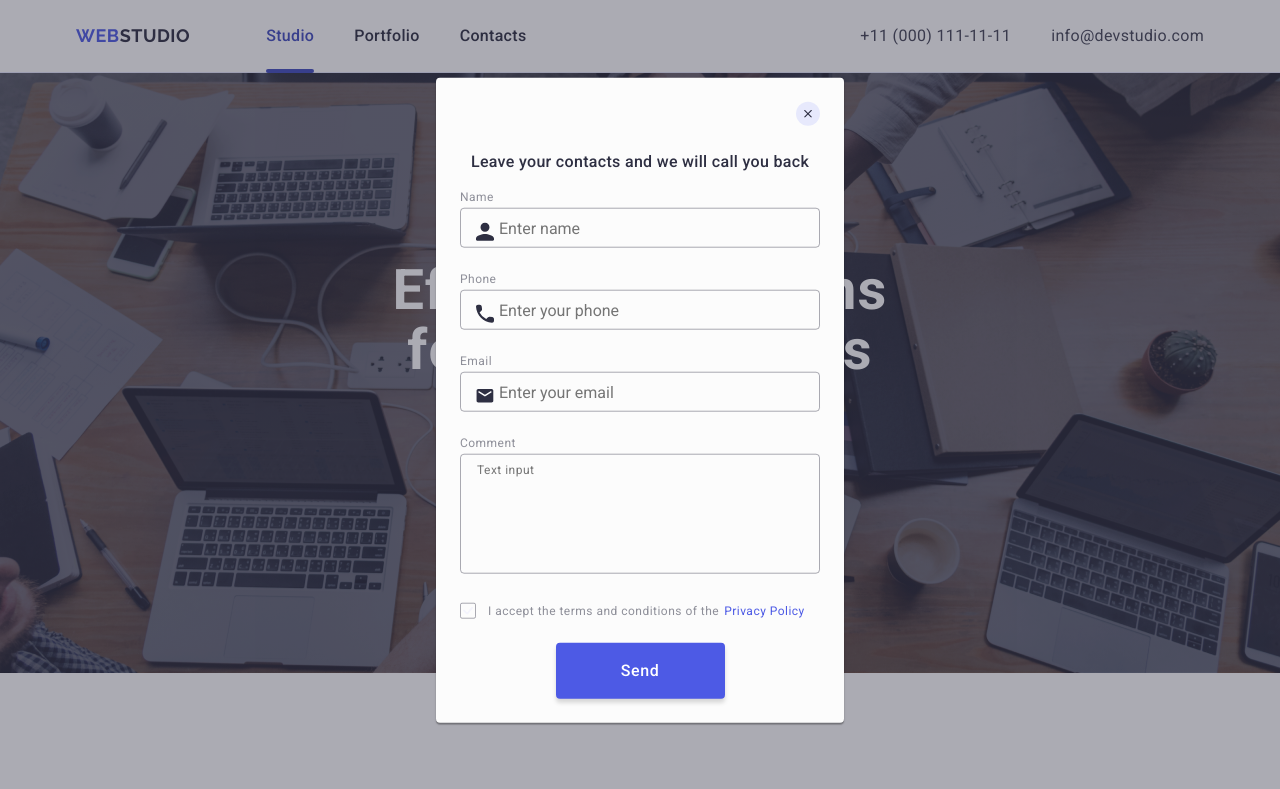
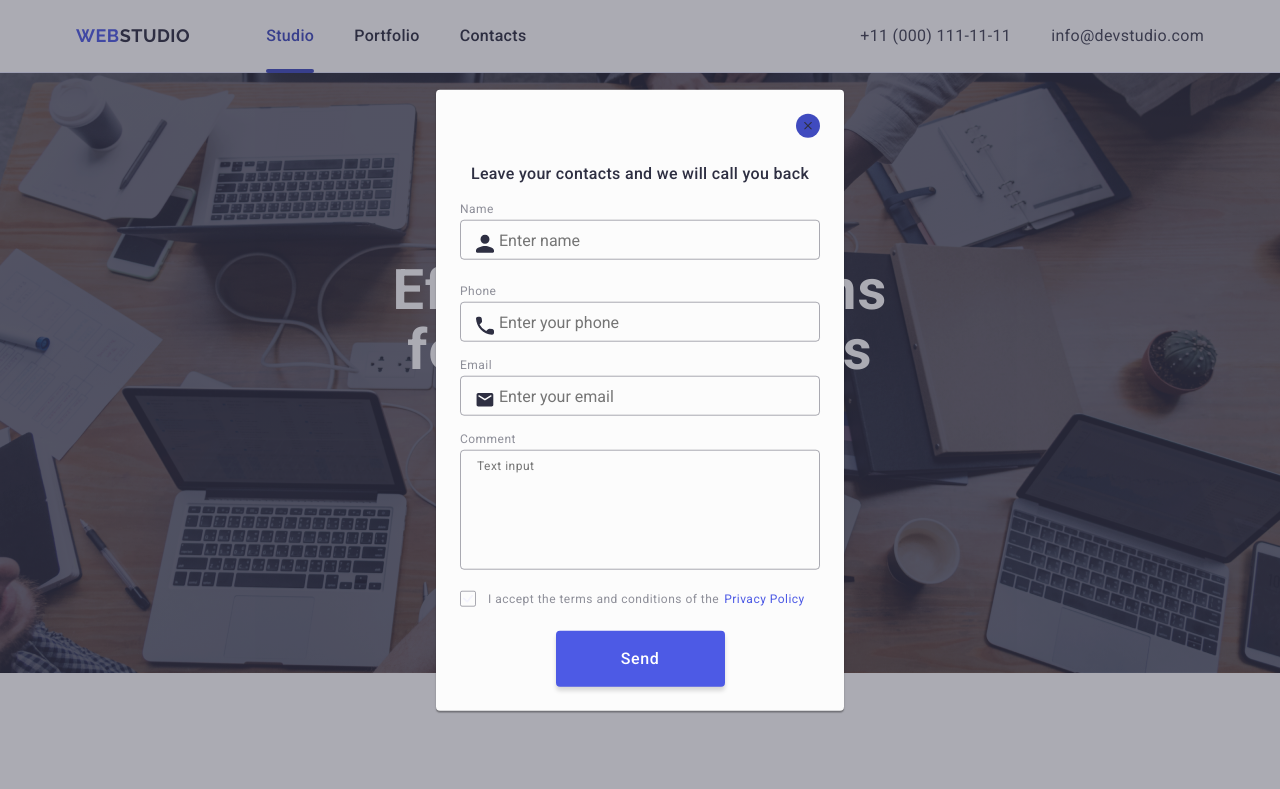
Before and after one commit to Notisi/goit-markup-hw-05, a plain HTML site: page index.html in a window 1280 px wide. Both pictures are taken after a click on the button 808 px from the left and 113 px from the top of the page. Shown: the top 789 px of the page. Drawn offline with nearby package versions, Linux system fonts and the light colour scheme.

Commit message:
add index file

```diff
--- a/css/styles.css
+++ b/css/styles.css
@@ -667,12 +667,11 @@ cursor: pointer;
     .modal-close:hover {
         background-color: #404BBF;
         border: none;
-        fill: #ffffff
     }
 
     .modal-close:focus {
+        background-color: #404bbf;
         border: none;
-        fill: #ffffff
     }
 
 
@@ -740,6 +739,11 @@ height: 120px;
 .model-input:invalid {
     background-color: #5d0505;
 } */
+
+.modal-field-wraper {
+    position: relative;
+    margin-bottom: 8px;
+}
 
 .modal-field-wrap {
     position: relative;
@@ -830,6 +834,7 @@ line-height: 150%;
 letter-spacing: 0.04em;
 text-align: center;
 color: #fff;
+display: inline-flex;
 }
 
 /* .btn-send-all:disabled {
--- a/index.html
+++ b/index.html
@@ -98,6 +98,7 @@
         </section>
     </main>
     <footer class="footer">
+    <div class="container-footer">
             <div class="container-logo">
                 <a href="./index.html" class="footer-logo">Web<span class="studio">Studio</span></a>
                 <p class="footer-text">Increase the flow of customers and sales for your business with digital marketing & growth solutions.</p>
@@ -120,6 +121,7 @@
             <button  type="submit" class="footer-form-btn">Subscribe<svg width="24" height="24" class="footer-form-btn-svg"><use href="./images/icons.svg#icon-plain"></use></svg></button>
         </form>
         </div>
+    </div>
     </footer>
 
     <div class="backdrop is-open">
@@ -136,7 +138,7 @@
                         </svg>
                     </div>
                 </div>
-                <div class="modal-field-wrap">
+                <div class="modal-field-wraper">
                     <label for="user-name" class="modal-label">Phone</label>
                     <div class="div-modal-label">
                         <input type="number" name="user-phone" class="modal-input" placeholder="Enter your phone" required id="user-phone">
@@ -145,7 +147,7 @@
                         </svg>
                     </div>
                 </div>
-                <div class="modal-field-wrap">
+                <div class="modal-field-wraper">
                     <label for="user-name" class="modal-label">Email</label>
                     <div class="div-modal-label">
                         <input type="email" name="user-email" class="modal-input" placeholder="Enter your email" id="user-email">
@@ -154,7 +156,7 @@
                         </svg>
                     </div>
                 </div>
-                <div class="modal-field-wrap">
+                <div class="modal-field-wraper">
                     <label for="user-comment" class="modal-label">Comment</label>
                     <textarea name="user-comment" id="user-comment" class="model-textarea" placeholder="Text input"></textarea>
                 </div>
```
Lines whose indentation alone changed are shown as unchanged.
